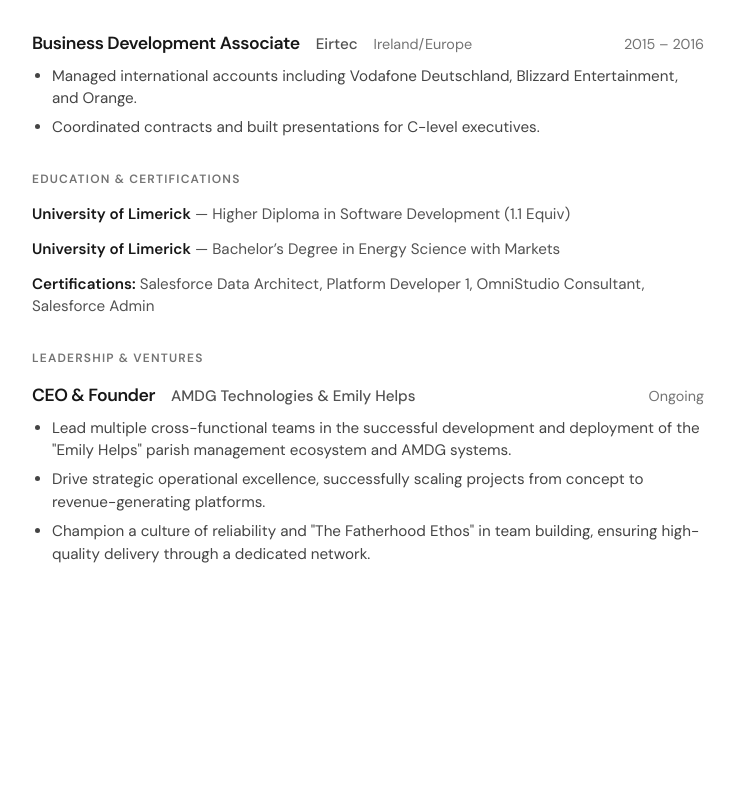
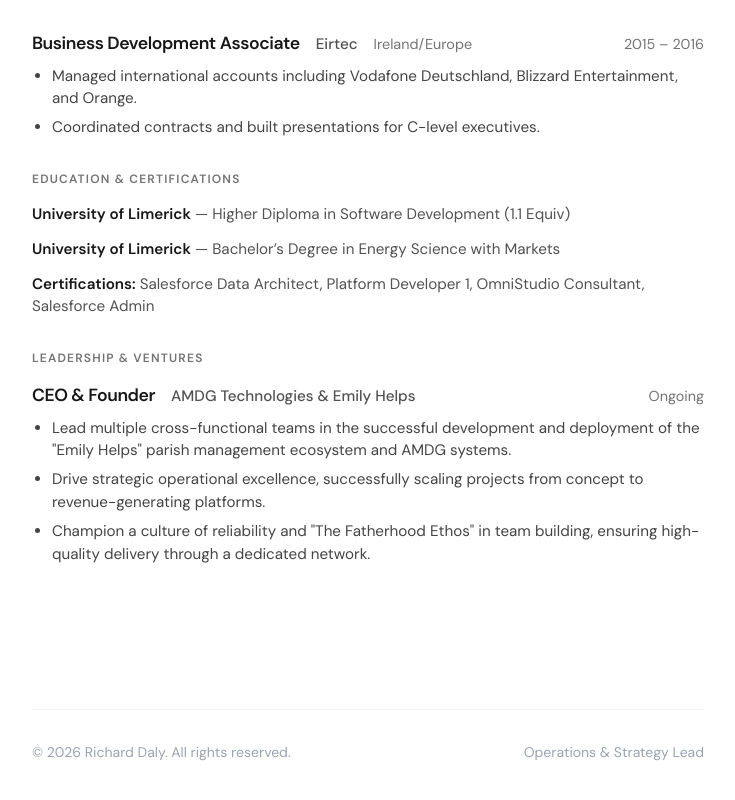
Before and after one commit to richardrmwd/resume-site, a React (Vite) app: page / in a window 1280 px wide. Shown: the part 1711-2511 px from the top of the page, without its empty margins (272-1007 px from the left). Built offline with nearby package versions, Linux system fonts and the light colour scheme.

Commit message:
Update SiteFooter.tsx

```diff
--- a/components/SiteFooter.tsx
+++ b/components/SiteFooter.tsx
@@ -1,8 +1,8 @@
 import React from 'react';
 
-const Footer: React.FC = () => {
+const SiteFooter: React.FC = () => {
   return (
-    <footer className="max-w-[720px] mx-auto px-6 py-12 print:hidden opacity-0 animate-[fadeIn_0.6s_ease-out_0.8s_forwards]">
+    <footer className="max-w-[720px] mx-auto px-6 py-12 print:hidden">
       <div className="border-t border-gray-100 pt-8 flex flex-col sm:flex-row justify-between items-center gap-4 text-sm text-gray-400">
         <p>&copy; {new Date().getFullYear()} Richard Daly. All rights reserved.</p>
         <p className="flex items-center gap-1">
@@ -13,4 +13,4 @@
   );
 };
 
-export default Footer;
+export default SiteFooter;
```
